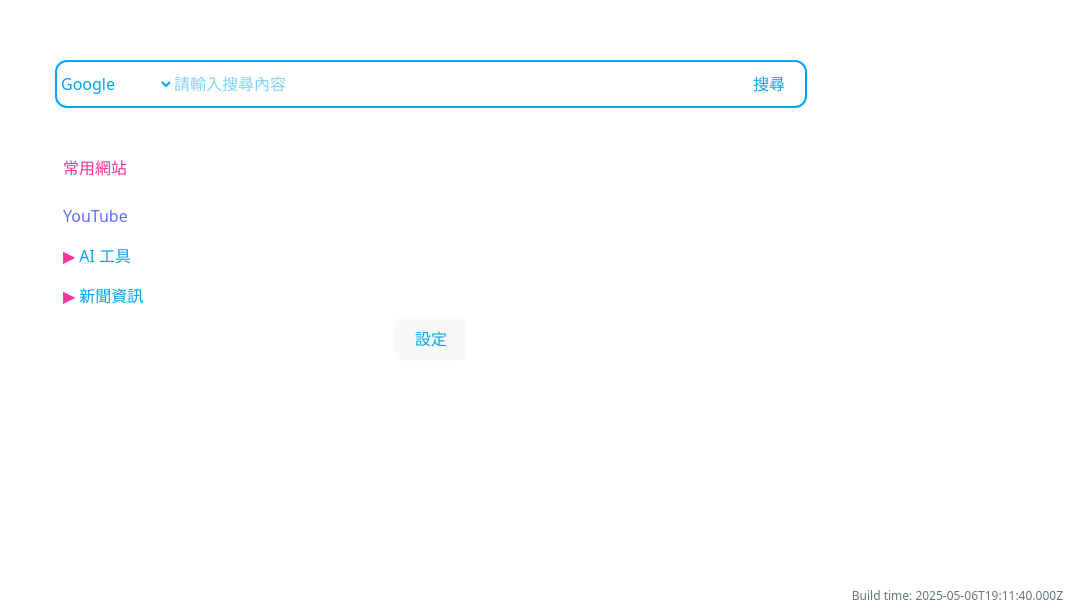
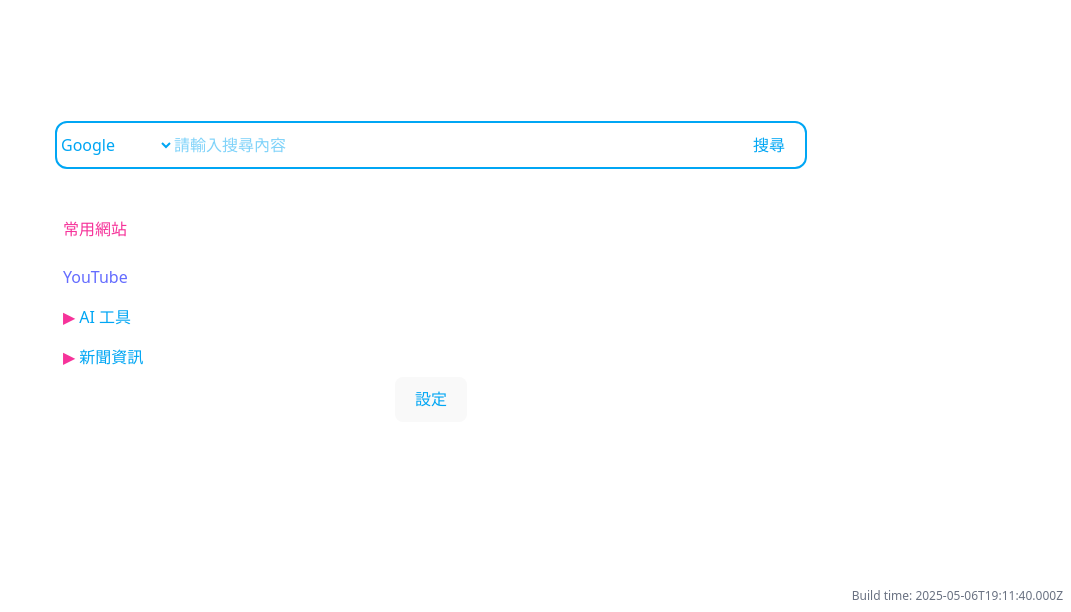
Before and after one commit to Moranjianghe/new-tab, a Vue app: page / in a window 1280 px wide. Shown: the part 188-800 px from the top of the page, without its empty margins (209-1280 px from the left). Built offline with nearby package versions, Linux system fonts and the light colour scheme.

Commit message:
feat: 調整樣式以改善響應式設計，將寬度從 80vw 調整為 80% 並更新搜尋欄的邊距

```diff
--- a/index.html
+++ b/index.html
@@ -8,7 +8,7 @@
   <title>Vite + Vue + TS</title>
   <style>
     #app {
-      width: 100vw;
+      width: 100%;
       display: flex;
       justify-content: center;
 
--- a/src/App.vue
+++ b/src/App.vue
@@ -1,10 +1,10 @@
 <template>
-  <div class="text-sky-500 border-pink-500 dark:border-white dark:bg-black  min-h-screen p-2 md:w-[80vw] max-w-[768px]">
+  <div class="text-sky-500 border-pink-500 dark:border-white dark:bg-black  min-h-screen p-2 md:w-[80%] max-w-[768px]">
     <div class=" ">
     </div>
       <!--search bar-->
       <div
-        class="md:mt-[30vh] flex h-12  rounded-xl border-2 ring-2 ring-white dark:ring-black  transition-colors  "
+        class="md:mt-[40%] flex h-12  rounded-xl border-2 ring-2 ring-white dark:ring-black  transition-colors  "
         :class="{ 'ring-pink-500 border-pink-500': isSearchBarFocused }">
         <select class="focus:outline-none" v-model="selectedSearchEngine" @focus="isSearchBarFocused = true"
           @blur="isSearchBarFocused = false">
```
